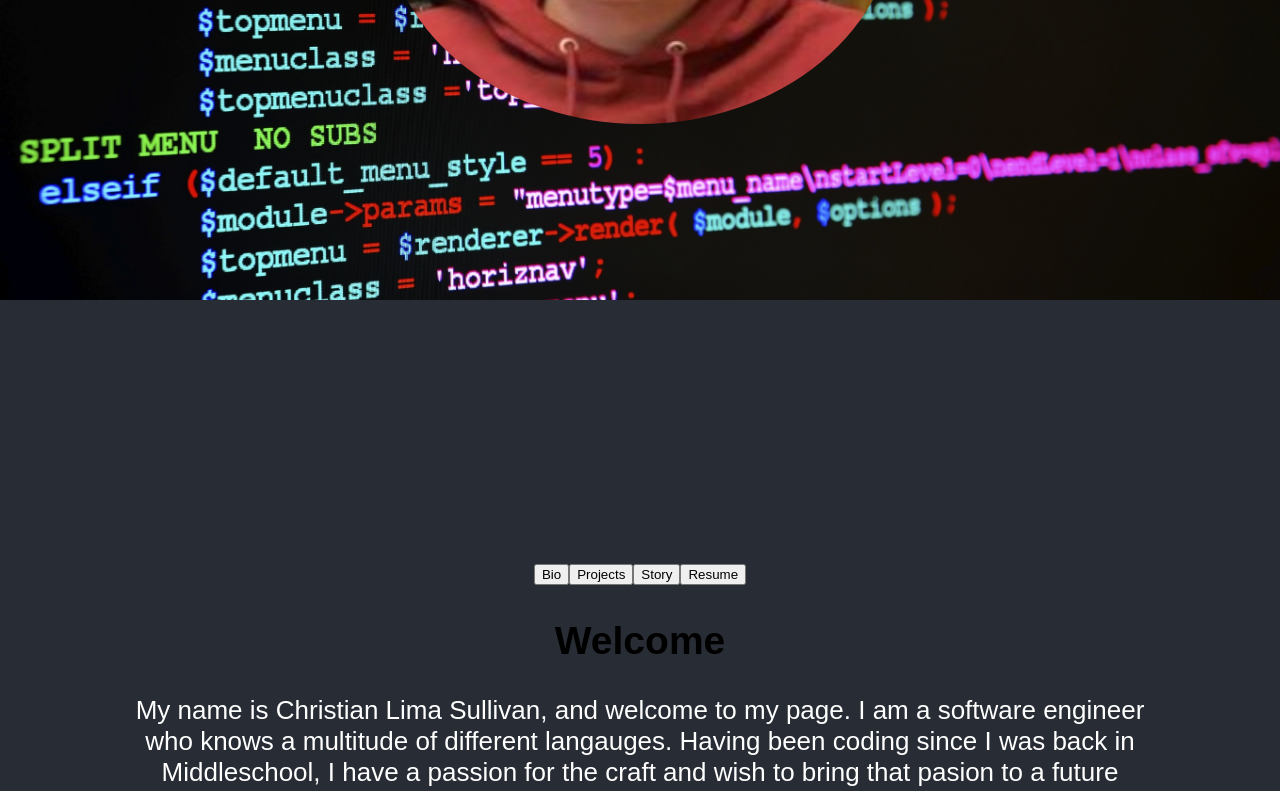
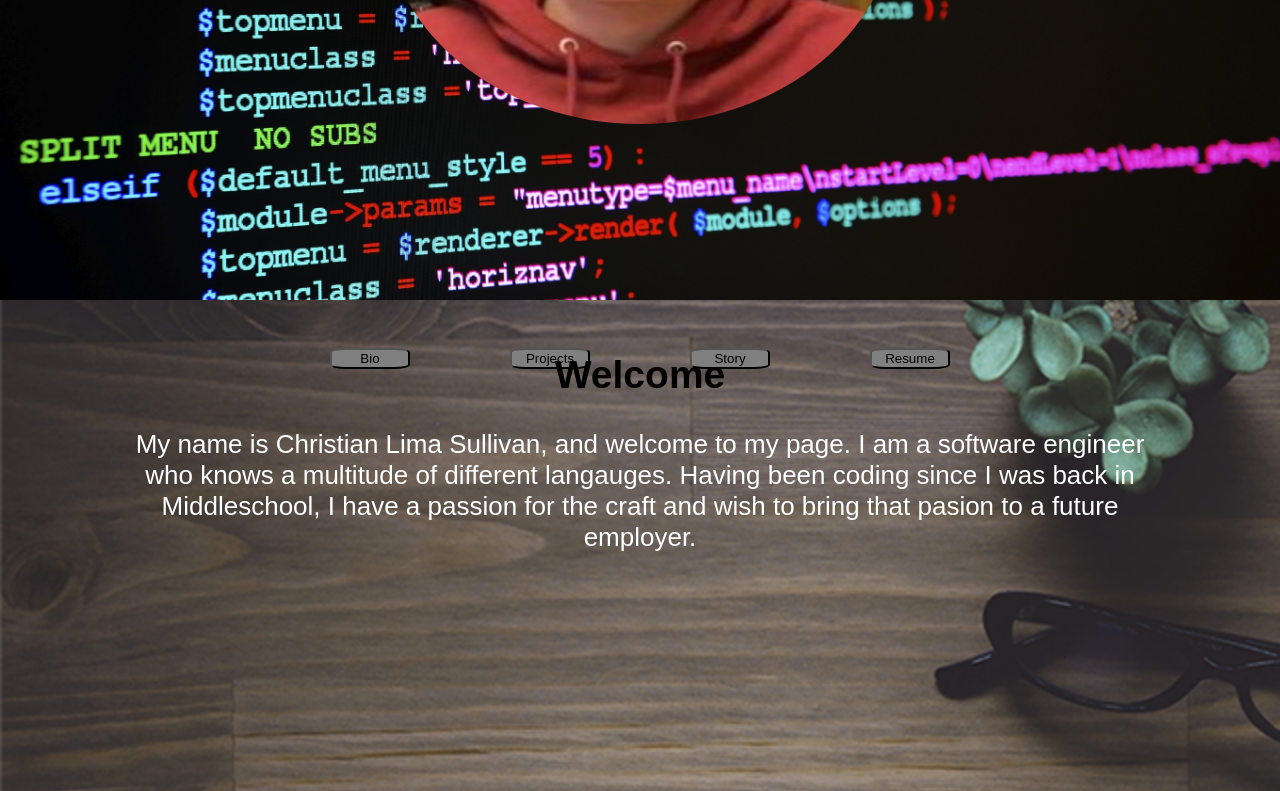
Before and after one commit to ACoolCat/react-assignment-portfolio-ACoolCat, a React (Create React App) app in the folder portfolio/: page / in a window 1280 px wide. Shown: the part 500-1291 px from the top of the page. Built offline with nearby package versions, Linux system fonts and the light colour scheme.

Commit message:
improve styling

```diff
--- a/portfolio/src/App.css
+++ b/portfolio/src/App.css
@@ -1,5 +1,3 @@
-
-
 .App {
   text-align: center;
 }
@@ -17,7 +15,9 @@
 
 .Base {
   font-family: 'Barlow Condensed', sans-serif;
-  background-color: #282c34;
+  background-image: url("background.png");
+  background-repeat: no-repeat;
+  background-size: cover;
   min-height: 100vh;
   display: flex;
   flex-direction: column;
@@ -27,18 +27,18 @@
   color: white;
 }
 
+.header button{
+  background-color: grey;
+  width: 80px;
+  border-radius: 20%;
+  margin: 50px;
+  margin-top: 220px;
+}
+
 .App-link {
   color: #61dafb;
 }
 
-@keyframes App-logo-spin {
-  from {
-    transform: rotate(0deg);
-  }
-  to {
-    transform: rotate(360deg);
-  }
-}
 
 .header{
   background-image: url("header.jpg");
@@ -60,16 +60,20 @@
 
 #bioClass {
   display: block;
+  margin-top: -500px;
 }
 
 #projectClass {
   display: none;
+  margin-top: 30px;
 }
 
 #storyClass {
   display: none;
+  margin-top: 30px;
 }
 
 #resumeClass {
   display: none;
+  margin-top: 30px;
 }
--- a/portfolio/src/App.js
+++ b/portfolio/src/App.js
@@ -43,19 +43,19 @@ function App() {
     <div className="App">
       <div className="header">
         <img src={Face} className="face" alt="face" />
+        <div className="buttonList">
+          <button onClick={bioVisible}>Bio</button>
+          <button onClick={projectVisible}>Projects</button>
+          <button onClick={storyVisible}>Story</button>
+          <button onClick={resumeVisible}>Resume</button>
+        </div>
       </div>
-      <header className="Base">
-      <div className="buttonList">
-      <button onClick={bioVisible}>Bio</button>
-      <button onClick={projectVisible}>Projects</button>
-      <button onClick={storyVisible}>Story</button>
-      <button onClick={resumeVisible}>Resume</button>
-      </div>
+      <div className="Base">
         <div Id="bioClass"><Bio/></div>
         <div Id="projectClass"><Projects/></div>
         <div Id="storyClass"><Story/></div>
         <div Id="resumeClass"><Resume/></div>
-      </header>
+      </div>
     </div>
   );
 }
```
Also changed, not shown: portfolio/src/background.png (added).
